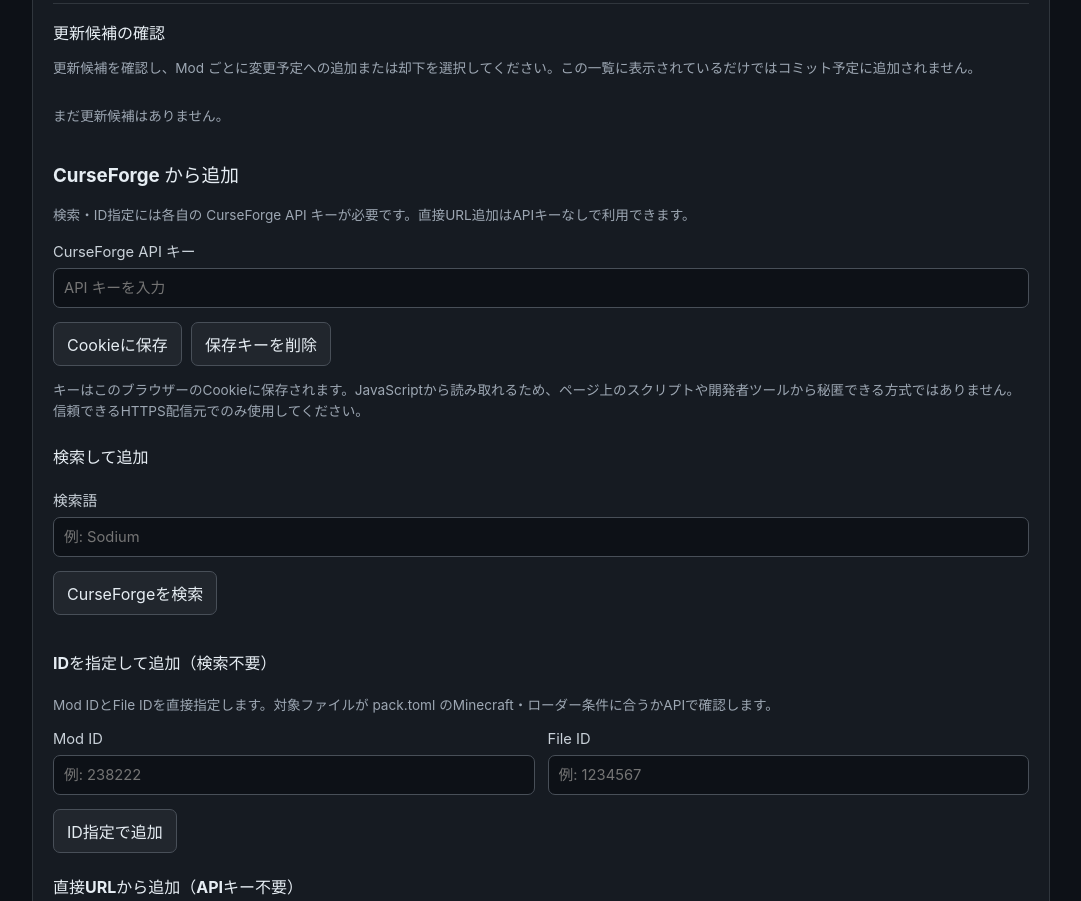
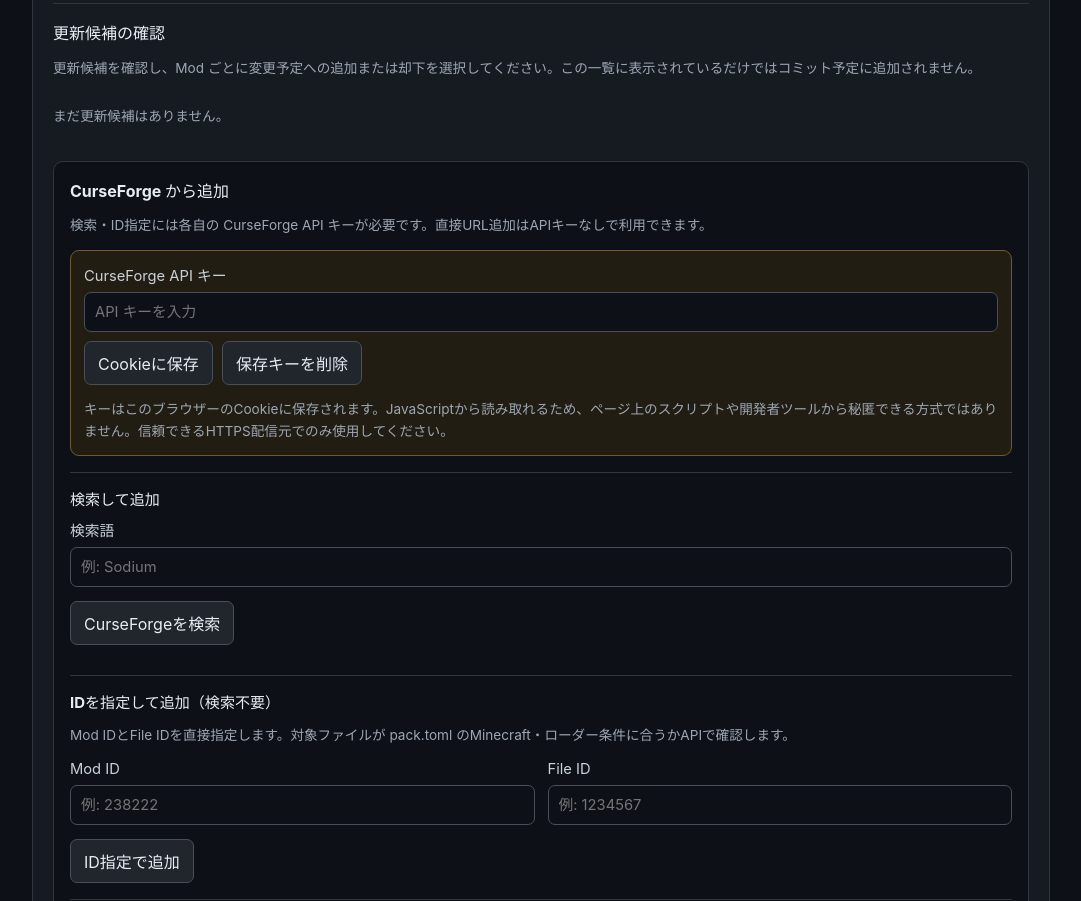
Before and after one commit to nestaida4096/Packwiz-Web-Manager, a plain HTML site: page index.html in a window 1280 px wide. Shown: the part 983-1884 px from the top of the page, without its empty margins (99-1180 px from the left). Drawn offline with Linux system fonts and the light colour scheme.

Commit message:
Style CurseForge add workflows

```diff
--- a/style.css
+++ b/style.css
@@ -33,3 +33,10 @@
 .commit-link:hover{background:#21262d}
 @media(max-width:760px){.file-filters{grid-template-columns:1fr 1fr}.file-filters .filename-filter{grid-column:1/-1}.file-filters .hint{margin:0}.result-rich{flex-direction:column}.result-rich .actions{width:100%;justify-content:flex-end}}
 @media(max-width:600px) and (hover:none) and (pointer:coarse){.file-filters{grid-template-columns:1fr}.file-filters .filename-filter{grid-column:auto}.result-rich .result-main{width:100%}.result-icon{width:48px;height:48px;flex-basis:48px}}
+
+.curseforge-panel{margin-top:20px;padding:16px;border:1px solid #30363d;border-radius:10px;background:#0d1117}
+.curseforge-panel h3{font-size:1rem;margin:0 0 8px}.curseforge-panel h4{font-size:.94rem;margin:0 0 10px}
+.cf-key-box{padding:13px;border:1px solid #6e5b2b;border-radius:9px;background:#211d12}
+.cf-subsection{margin-top:16px;padding-top:15px;border-top:1px solid #30363d}
+.cf-key-box .hint{margin:8px 0 0}.cf-key-box .actions{margin-top:9px}
+@media(max-width:600px) and (hover:none) and (pointer:coarse){.curseforge-panel{padding:12px}.cf-key-box{padding:11px}}
```
